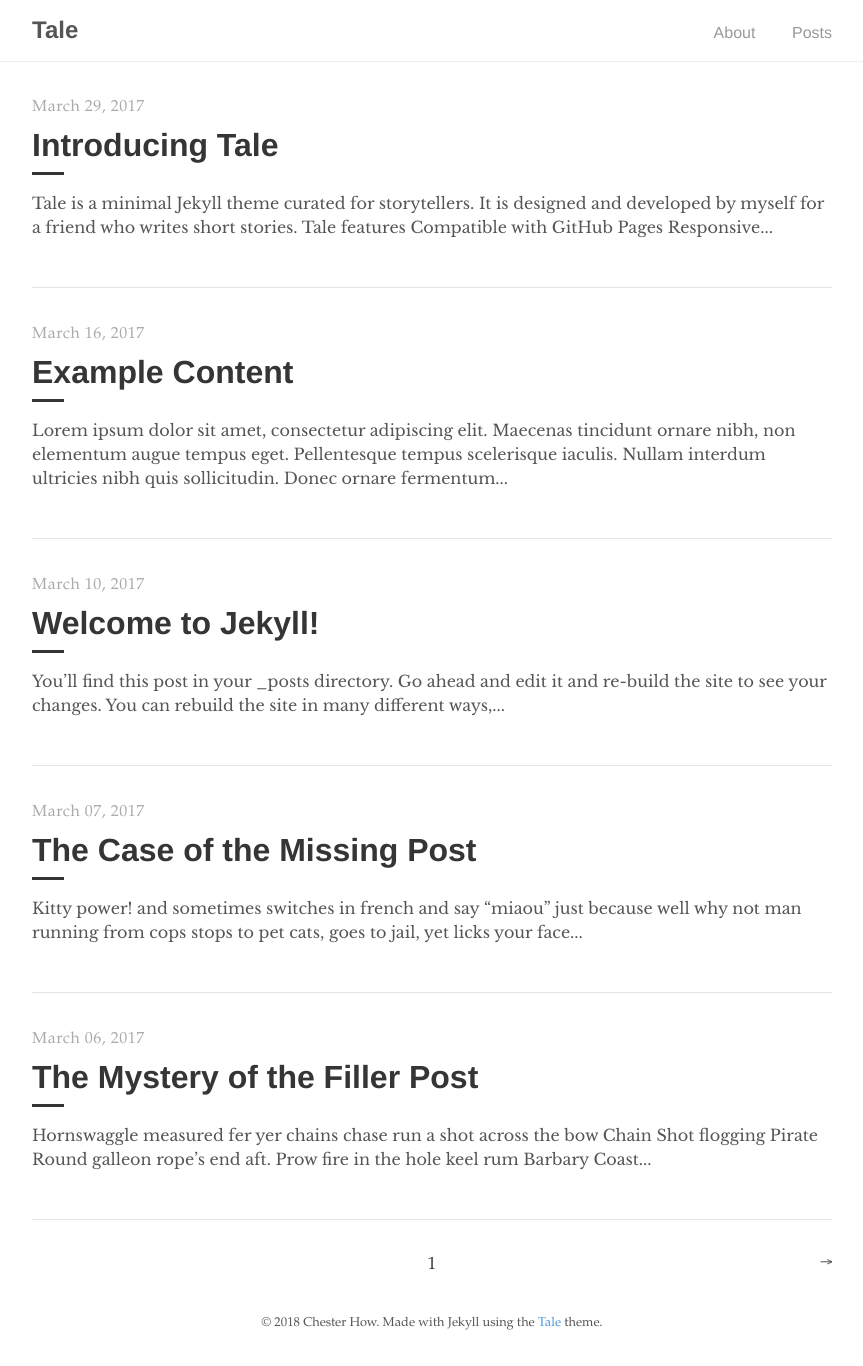
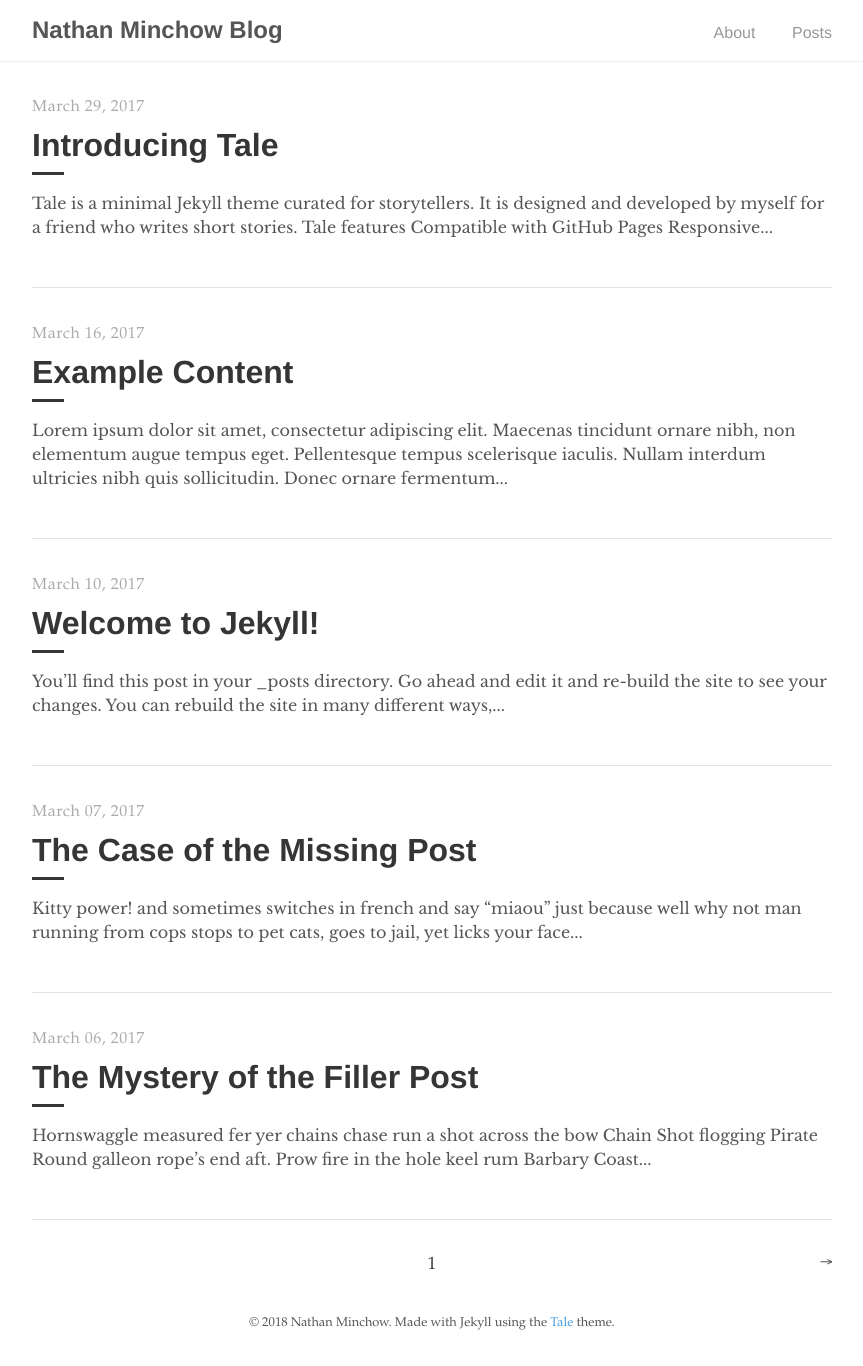
Before and after one commit to nspenner/blog, a Jekyll site: the page built from index.html, in a window 1280 px wide. Shown: the whole page, without its empty margins (208-1071 px from the left). Built offline with Jekyll 4.4.1, drawn with Linux system fonts in a browser that asks for light colours; the list of posts is cut into pages by our own code.

Commit message:
Config file updates

```diff
--- a/_config.yml
+++ b/_config.yml
@@ -1,13 +1,13 @@
 # Site settings
-title:          Tale
-description:    "Minimal Jekyll theme for storytellers"
-url:            "https://chesterhow.github.io"
+title:          Nathan Minchow Blog
+description:    "Random musings and things"
+url:            "https://nspenner.github.com"
 
 # Author
 author:
-  name:         Chester How
-  url:          https://chester.how
-  email:        chesterhow@gmail.com
+  name:         Nathan Minchow
+  url:          https://nminchow.com
+  email:        nathan.minchow@outlook.com
 
 # Build settings
 markdown:       kramdown
```
